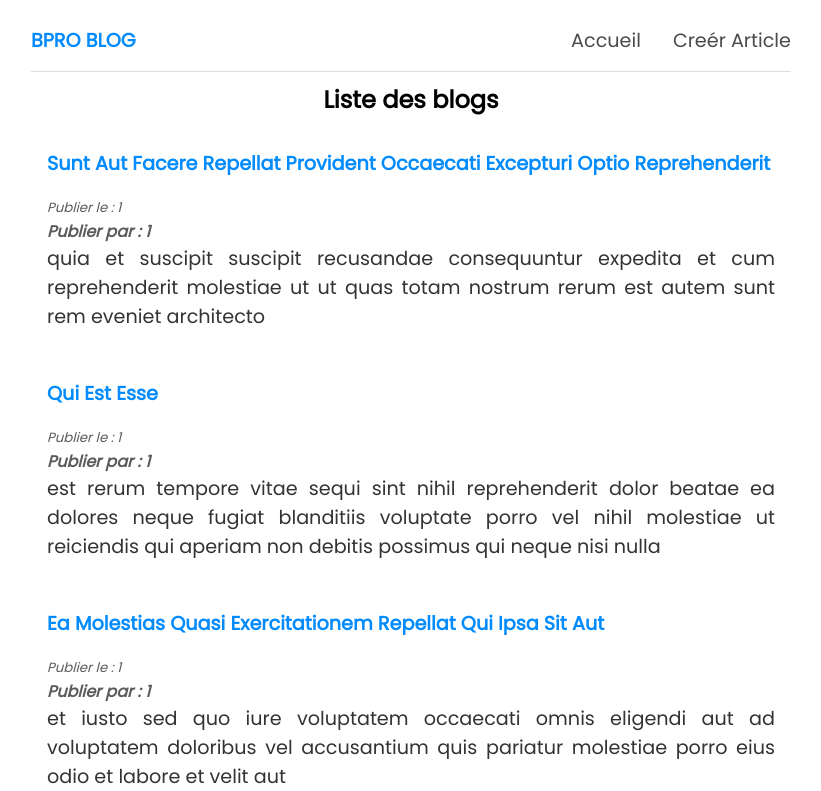
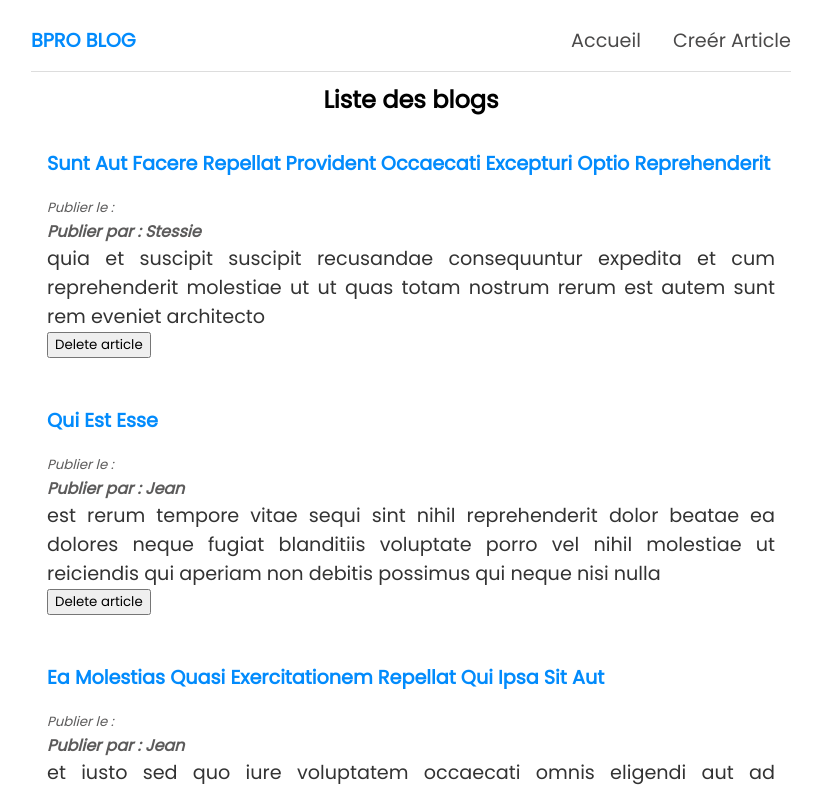
Before and after one commit to Jean-Lionel/React-blog, a React (Create React App) app: page / in a window 1280 px wide. Shown: the top 791 px of the page, without its empty margins (229-1050 px from the left). Built offline with nearby package versions, Linux system fonts and the light colour scheme.

Commit message:
delete article

```diff
--- a/src/BlogList.js
+++ b/src/BlogList.js
@@ -1,4 +1,4 @@
-const BlogList = ({blogs,title}) => {
+const BlogList = ({blogs,title, handleDelete}) => {
 
     return (
         <div className="blog-list">
@@ -8,11 +8,12 @@ const BlogList = ({blogs,title}) => {
             <div className="blog" key={blog.id}>
                 <a href="#" className="blog-titre">{blog.title}</a>
                 <small className="blog-publication-date">Publier le : {blog.userId}</small>
-                <p className="blog-author">Publier par : {blog.userId}</p>
+                <p className="blog-author">Publier par : {blog.author}</p>
 
                 <p className="blog-body">
                     {blog.body}
                 </p>
+                <button onClick={()=> handleDelete(blog.id)}>Delete article </button>
              </div>
 
             ))
--- a/src/Home.js
+++ b/src/Home.js
@@ -1,11 +1,11 @@
-import {useState} from 'react'
+import {useState,useEffect} from 'react'
 import BlogList from './BlogList';
 
 const Home = () => {
     const [blogs , setBlog] = useState([
         {
 
-            userId: 1,
+            author: "Stessie",
             id: 1,
             title: "sunt aut facere repellat provident occaecati excepturi optio reprehenderit",
             body: "quia et suscipit\nsuscipit recusandae consequuntur expedita et cum\nreprehenderit molestiae ut ut quas totam\nnostrum rerum est autem sunt rem eveniet architecto"
@@ -13,7 +13,7 @@ const Home = () => {
         },
         {
 
-            userId: 1,
+            author: "Jean",
             id: 2,
             title: "qui est esse",
             body: "est rerum tempore vitae\nsequi sint nihil reprehenderit dolor beatae ea dolores neque\nfugiat blanditiis voluptate porro vel nihil molestiae ut reiciendis\nqui aperiam non debitis possimus qui neque nisi nulla"
@@ -21,7 +21,7 @@ const Home = () => {
         },
         {
 
-            userId: 1,
+            author: "Jean",
             id: 3,
             title: "ea molestias quasi exercitationem repellat qui ipsa sit aut",
             body: "et iusto sed quo iure\nvoluptatem occaecati omnis eligendi aut ad\nvoluptatem doloribus vel accusantium quis pariatur\nmolestiae porro eius odio et labore et velit aut"
@@ -30,11 +30,20 @@ const Home = () => {
 
     ]);
 
+    const handleDelete = (id) => {
+        const newBlogues = blogs.filter(e=> e.id !== id);
+        setBlog(newBlogues)
+    }
+
+    useEffect(()=> {
+
+    })
+
 
     return (
         <div className="home">
-
-                <BlogList blogs={blogs} title={'Liste des blogs'} />
+                <BlogList blogs={blogs} title={'Liste des blogs'} handleDelete={handleDelete} />
+                <BlogList blogs={blogs.filter((e) => e.author === "Jean")} title={'Liste des articles publié par Jean '} />
 
         </div>
     );
```
